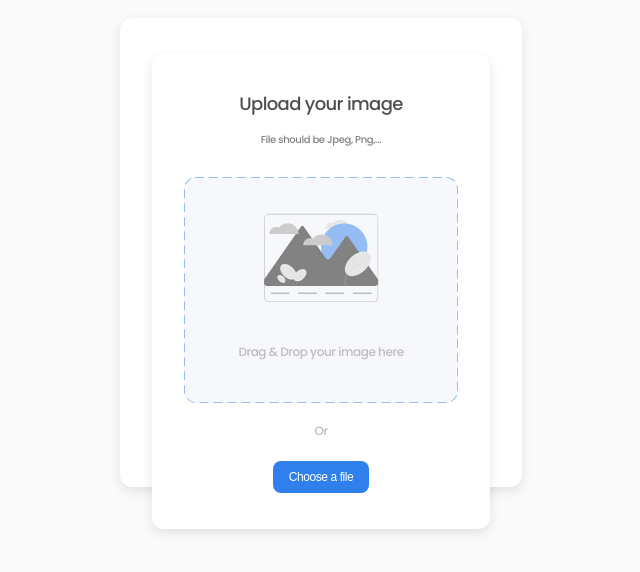
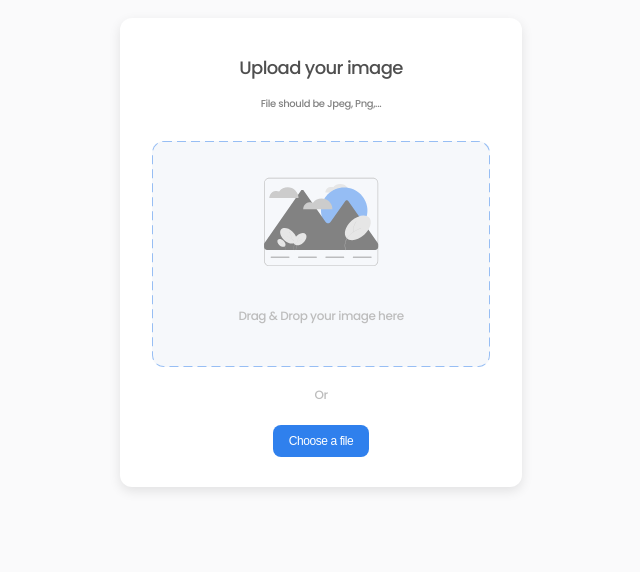
Before and after one commit to villalb4/image-uploader, a React (Create React App) app in the folder client/: page / in a window 1280 px wide. Shown: the part 148-720 px from the top of the page, without its empty margins (319-959 px from the left). Built offline with nearby package versions, Linux system fonts and the light colour scheme.

Commit message:
fix: componente ordenado

```diff
--- a/client/src/Pages/Upload/Upload.css
+++ b/client/src/Pages/Upload/Upload.css
@@ -1,19 +1,3 @@
-.Upload {
-    background: #FFFFFF;
-    box-shadow: 0px 4px 12px rgba(0, 0, 0, 0.1);
-    border-radius: 12px;
-    padding: 36px 32px;
-    text-align: center;
-    height :475.98px;
-    width: 100%;
-    max-width: 402px;
-    transition: all ease 0.3s;
-}
-.Upload.loading {
-	padding: 36px 30px 43.82px 30px;
-    height: 142px;
-}
-
 h1 {
     font-weight: 500;
     font-size: 18px;
--- a/client/src/Pages/Upload/Upload.tsx
+++ b/client/src/Pages/Upload/Upload.tsx
@@ -1,20 +1,13 @@
 import React from "react";
 import DropArea from "../../Components/DropArea/DropArea";
 import "./Upload.css";
-import LoadingIndicator from "../../Components/LoadingIndicator/LoadingIndicator";
 
 function Upload() {
   return (
-    <div className={true ? "Upload": "Upload loading"}>
-      {true ? (
-        <>
-          <h1>Upload your image</h1>
-          <p className="Upload__paragraph">File should be Jpeg, Png,...</p>
-          <DropArea />
-        </>
-      ) : (
-        <LoadingIndicator />
-      )}
+    <div>
+      <h1>Upload your image</h1>
+      <p className="Upload__paragraph">File should be Jpeg, Png,...</p>
+      <DropArea />
     </div>
   );
 }
```
